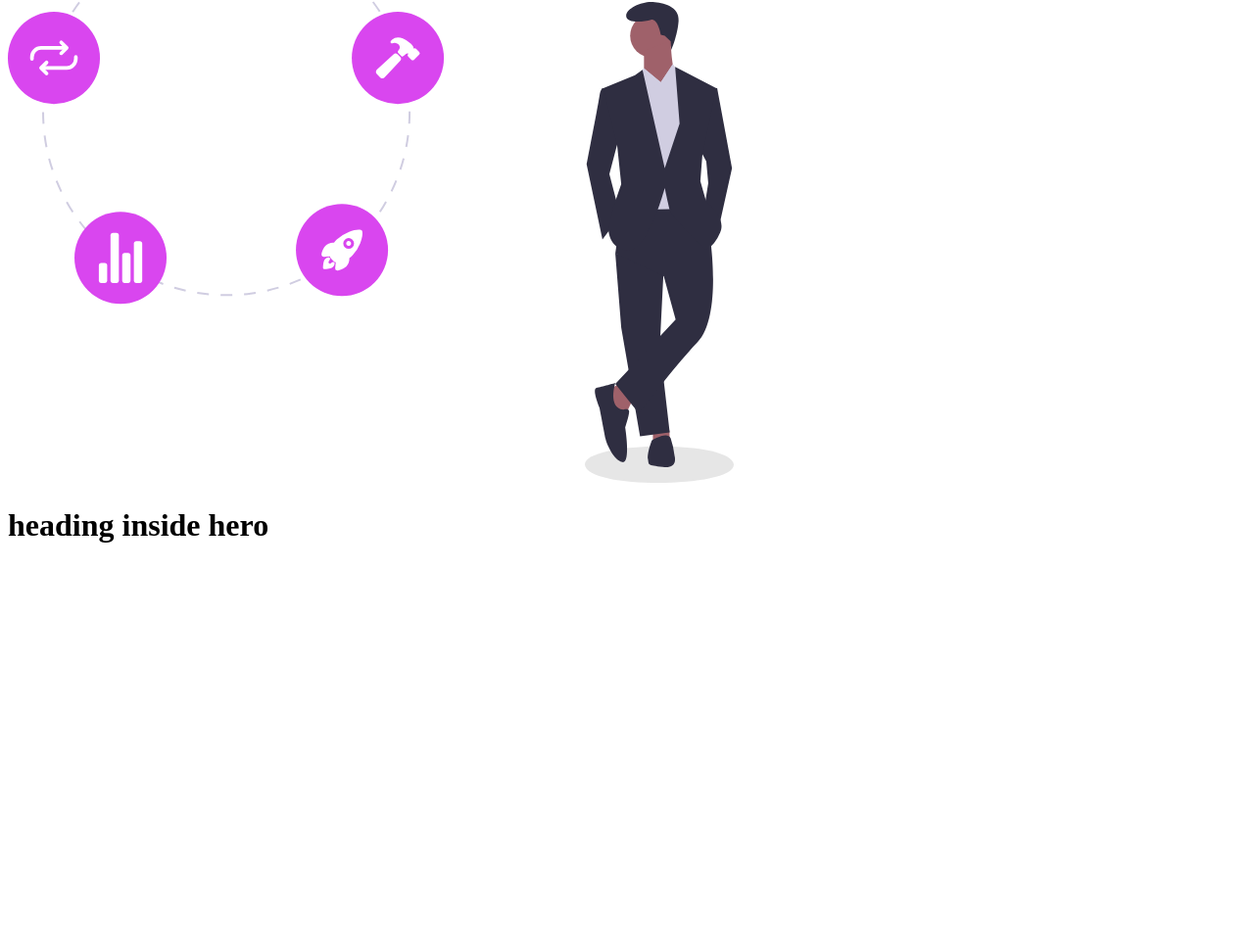
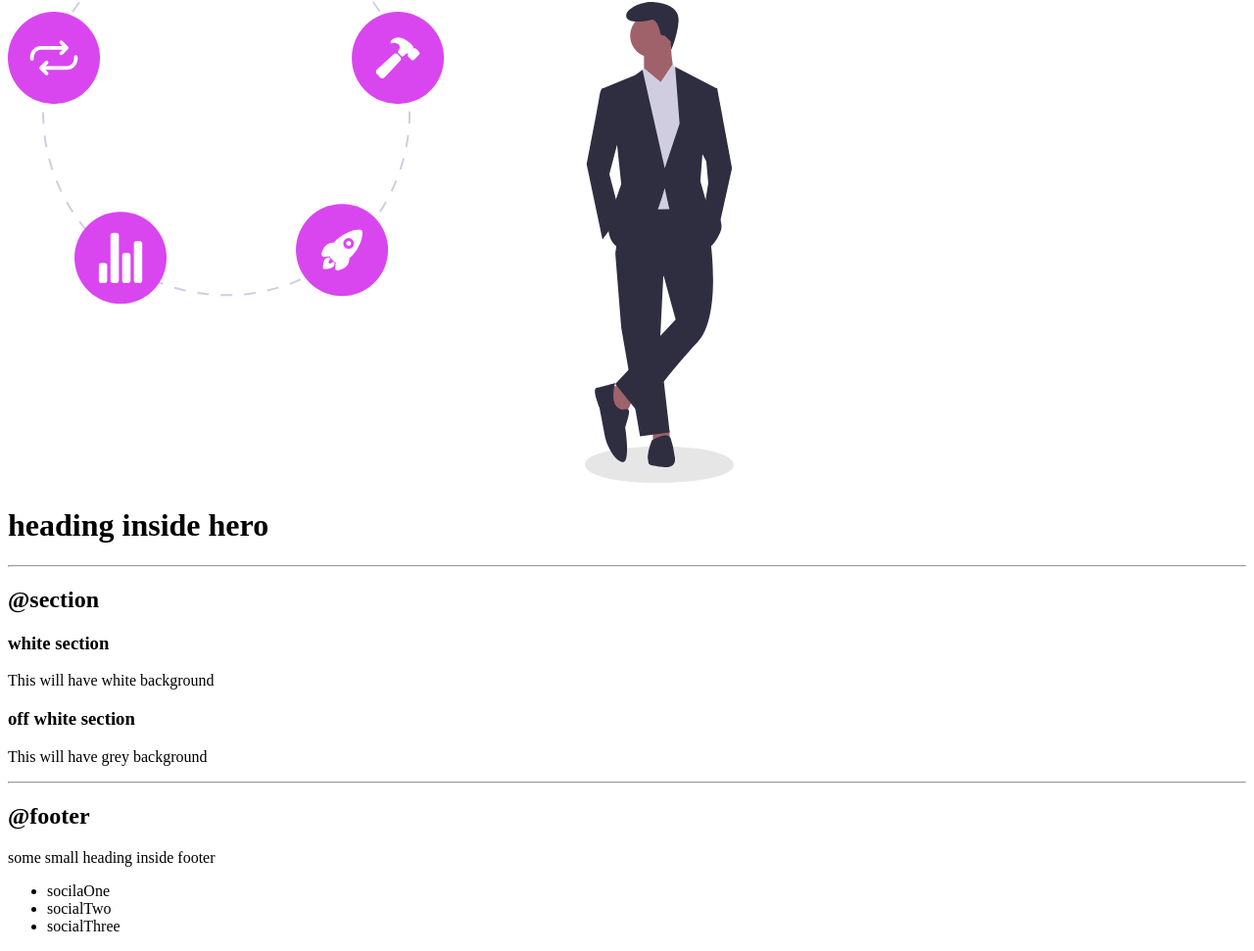
Before and after one commit to adkuakku/adarsh-baalak-portfolio, a plain HTML site: page index.html in a window 1280 px wide. Shown: the part 1421-2392 px from the top of the page at 98% size. Before the commit the page ends 1998 px from the top, so only its background shows below. Drawn offline with Linux system fonts and the light colour scheme.

Commit message:
section and footer

```diff
--- a/index.html
+++ b/index.html
@@ -1,14 +1,17 @@
 <!DOCTYPE html>
 <html lang="en">
+
 <head>
     <meta charset="UTF-8">
     <meta http-equiv="X-UA-Compatible" content="IE=edge">
     <meta name="viewport" content="width=device-width, initial-scale=1.0">
     <title>Component Library</title>
 </head>
+
 <body>
     <h1>Adarsh's component library</h1>
-    <p>I am attending neog.camp and I want to make a library which would make all my projects look good and consisitent.</p>
+    <p>I am attending neog.camp and I want to make a library which would make all my projects look good and consisitent.
+    </p>
 
     <hr>
 
@@ -91,8 +94,34 @@
         <h1>heading inside hero</h1>
     </header>
 
+    <hr>
+
+    <h2>@section</h2>
+    <section>
+        <h3>white section</h3>
+        <p>This will have white background</p>
+    </section>
+
+    <section>
+        <h3>off white section</h3>
+        <p>This will have grey background</p>
+    </section>
+
+    <hr>
+
+    <h2>@footer</h2>
+    <footer>
+        <div>some small heading inside footer</div>
+        <ul>
+            <li>socilaOne</li>
+            <li>socialTwo</li>
+            <li>socialThree</li>
+        </ul>
+    </footer>
+
 
 
 
 </body>
+
 </html>
```
